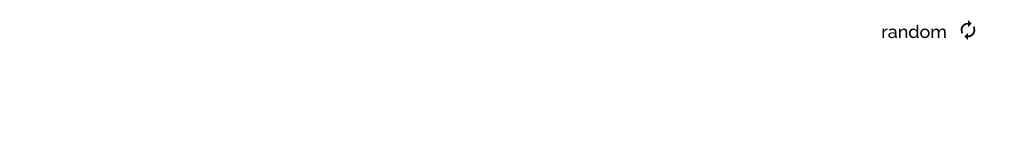
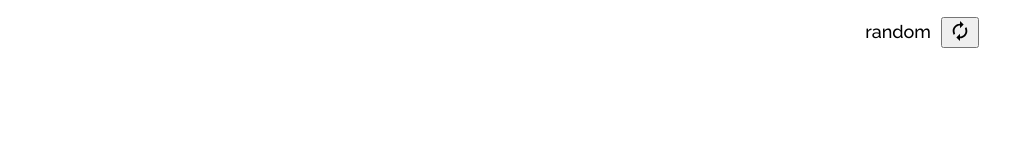
Before and after one commit to bibmode/random-quote-generator, a React (Create React App) app: page / in a window 1280 px wide. Shown: the top 160 px of the page, without its empty margins (201-1211 px from the left). Built offline with nearby package versions, Linux system fonts and the light colour scheme.

Commit message:
random quote render in quoteblock

```diff
--- a/package.json
+++ b/package.json
@@ -8,6 +8,7 @@
     "@testing-library/react": "^11.2.7",
     "@testing-library/user-event": "^12.8.3",
     "material-design-icons": "^3.0.1",
+    "quotegarden": "^1.1.0",
     "react": "^17.0.2",
     "react-dom": "^17.0.2",
     "react-icons": "^4.2.0",
--- a/src/App.js
+++ b/src/App.js
@@ -1,12 +1,32 @@
 import "./App.css";
 import Home from "./components/Home";
 import Loading from "./components/Loading";
+import { useState } from "react";
 
 function App() {
+  const [quote, setQuote] = useState(
+    "“The first rule of any technology used in a business is that automation applied to an efficient operation will magnify the efficiency. The second is that automation applied to an inefficient operation will magnify the inefficiency.”"
+  );
+  const [author, setAuthor] = useState("Bill Gates");
+  const [genre, setGenre] = useState("business");
+
+  const handleClick = () => {
+    fetch("https://quote-garden.herokuapp.com/api/v3/quotes/random")
+      .then((res) => res.json())
+      .then((data) => {
+        console.log(data);
+        setQuote(data.data[0].quoteText);
+        setAuthor(data.data[0].quoteAuthor);
+        setGenre(data.data[0].quoteGenre);
+
+        console.log(quote, genre, author);
+      });
+  };
+
   return (
     <div className="App">
-      <Loading />
-      <Home />
+      <Loading handleClick={handleClick} />
+      <Home quote={quote} author={author} genre={genre} />
     </div>
   );
 }
--- a/src/components/Home/index.js
+++ b/src/components/Home/index.js
@@ -1,10 +1,10 @@
 import QuoteBlock from "../QuoteBlock";
 import { Wrapper } from "./Home.styles";
 
-const Home = () => {
+const Home = ({ author, genre, quote }) => {
   return (
     <Wrapper>
-      <QuoteBlock />
+      <QuoteBlock quote={quote} />
     </Wrapper>
   );
 };
--- a/src/components/Loading/index.js
+++ b/src/components/Loading/index.js
@@ -1,15 +1,17 @@
 import React from "react";
 import { MdAutorenew } from "react-icons/md";
+//import useFetchData from "../../hooks/useFetchData";
 import { Wrapper } from "./Loading.styles";
+import { useState } from "react";
 
-const Loading = () => {
+const Loading = ({ handleClick }) => {
   return (
     <Wrapper>
       <h3>random</h3>
       <input type="checkbox" id="loading-checkbox" />
-      <label for="loading-checkbox">
+      <button onClick={handleClick}>
         <MdAutorenew className="icon-loading" />
-      </label>
+      </button>
     </Wrapper>
   );
 };
--- a/src/components/QuoteBlock/index.js
+++ b/src/components/QuoteBlock/index.js
@@ -1,15 +1,10 @@
 import { Quote, Wrapper } from "./QuoteBlock.styles";
 
-const QuoteBlock = () => {
+const QuoteBlock = ({ author, genre, quote }) => {
   return (
     <Wrapper>
       <Quote>
-        <p>
-          “The first rule of any technology used in a business is that
-          automation applied to an efficient operation will magnify the
-          efficiency. The second is that automation applied to an inefficient
-          operation will magnify the inefficiency.”
-        </p>
+        <p>{quote}</p>
       </Quote>
     </Wrapper>
   );
--- /dev/null
+++ b/src/hooks/useFetchData.js
@@ -0,0 +1,21 @@
+import { useEffect, useState } from "react";
+
+const useFetchData = (randomNumber) => {
+  const [quote, setQuote] = useState("");
+  const [author, setAuthor] = useState(null);
+  const [genre, setGenre] = useState(null);
+
+  useEffect(() => {
+    fetch("https://quote-garden.herokuapp.com/api/v3/quotes")
+      .then((res) => res.json())
+      .then((data) => {
+        console.log(data.data[randomNumber]);
+        setQuote(data.data[randomNumber].quoteText);
+        setAuthor(data.data[randomNumber].quoteAuthor);
+        setGenre(data.data[randomNumber].quoteGenre);
+      });
+  }, [randomNumber]);
+  return { quote, author, genre };
+};
+
+export default useFetchData;
```
Also changed, not shown: 1 other file (tests, documents, lock files or other folders).
